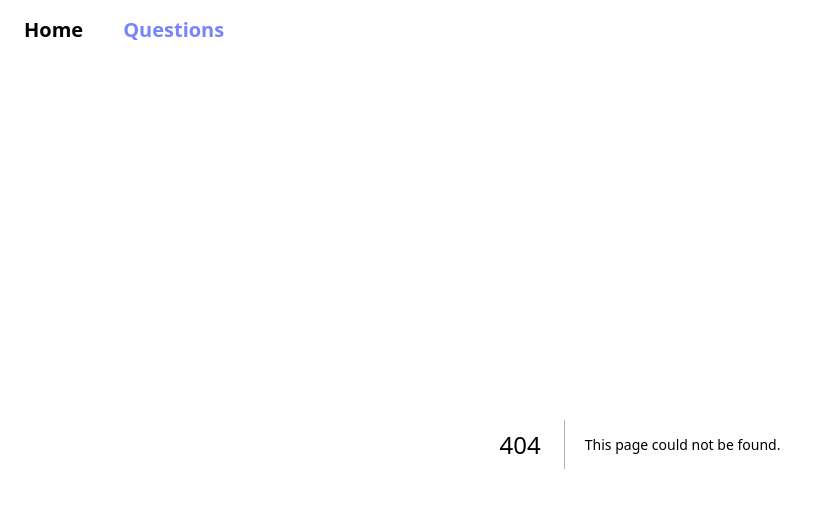
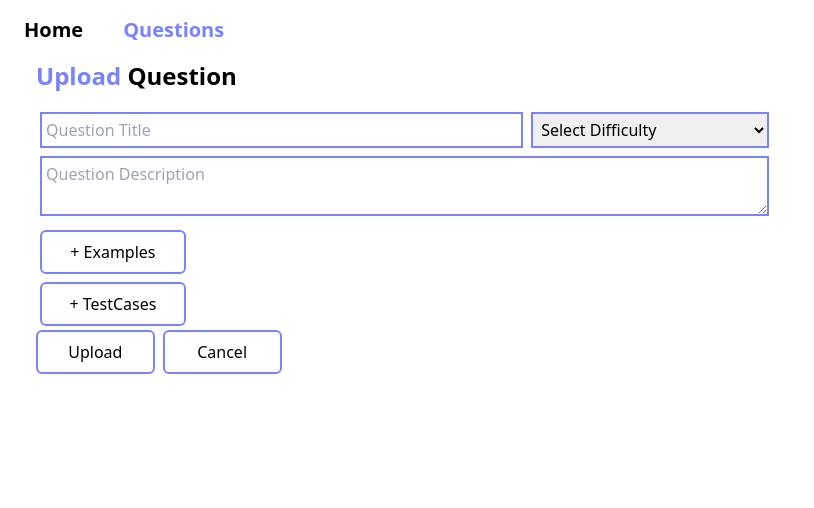
Before and after one commit to TseganeshYifruBerta/G15-FINAL-PROJECT, a Next.js app in the folder final_project_web/: page /question/uploadquestion in a window 1280 px wide. Before the commit this address had no page. Shown: the top 508 px of the page, without its empty margins (0-814 px from the left). Built offline with nearby package versions, Linux system fonts and the light colour scheme.

Commit message:
implement upload question

```diff
--- /dev/null
+++ b/final_project_web/components/questions/QuestionUpload.tsx
@@ -0,0 +1,182 @@
+import React, { useState } from "react";
+
+const QuestionUploadForm: React.FC = () => {
+  const [questionTitle, setQuestionTitle] = useState("");
+  const [questionDifficulty, setQuestionDifficulty] = useState("");
+  const [questionDescription, setQuestionDescription] = useState("");
+  const [examples, setExamples] = useState<string[]>([]);
+  const [testCases, setTestCases] = useState<string[]>([]);
+
+  const handleAddExample = () => {
+    // Add a new example input field
+    setExamples([...examples, ""]);
+  };
+
+  const handleAddTestCase = () => {
+    // Add a new test case input field
+    setTestCases([...testCases, ""]);
+  };
+
+  const handleSubmit = (e: React.FormEvent) => {
+    e.preventDefault();
+    // Handle form submission - send data to backend
+    const formData = {
+      title: questionTitle,
+      difficulty: questionDifficulty,
+      description: questionDescription,
+      examples: examples,
+      testCases: testCases,
+    };
+    console.log(formData);
+    // You can send formData to your backend API for further processing
+  };
+
+  return (
+    <div className="p-4">
+      <div className="font-bold text-2xl ml-4 pl-1 pb-4">
+        <span className="text-primary">Upload</span>
+        <span> Question</span>
+      </div>
+      <form onSubmit={handleSubmit}>
+        <div className="flex ml-4 pl-1">
+          <div className="w-2/5 p-1">
+            <input
+              placeholder="Question Title"
+              type="text"
+              value={questionTitle}
+              onChange={(e) => setQuestionTitle(e.target.value)}
+              className="border-2 border-primary w-full p-1"
+            />
+          </div>
+          <div className="w-1/5 p-1">
+            <select
+              placeholder="Question Difficulty"
+              className="border-2 border-primary font-light w-full p-1"
+              value={questionDifficulty}
+              onChange={(e) => setQuestionDifficulty(e.target.value)}
+            >
+              <option value="">Select Difficulty</option>
+              <option value="easy">Easy</option>
+              <option value="medium">Medium</option>
+              <option value="hard">Hard</option>
+            </select>
+          </div>
+        </div>
+        <div className="flex ml-4 pl-1">
+          <div className="w-3/5 p-1">
+            <textarea
+              className="border-2 border-primary w-full p-1"
+              placeholder="Question Description"
+              value={questionDescription}
+              onChange={(e) => setQuestionDescription(e.target.value)}
+            />
+          </div>
+        </div>
+        <div className="flex ml-4 pl-1">
+          <div className="w-3/5 p-1">
+            <button
+              type="button"
+              onClick={handleAddExample}
+              className="border-2 border-primary p-2 rounded-md w-1/5"
+            >
+              + Examples
+            </button>
+            {examples.map((example, index) => (
+              <div className="flex">
+                <div key={index} className="p-2 flex w-full">
+                  <div className="p-1 w-1/2">
+                    <input
+                      className="border-2 border-primary p-1 w-full"
+                      type="text"
+                      placeholder={`example input ${index + 1}`}
+                      value={example}
+                      onChange={(e) => {
+                        const newExamples = [...examples];
+                        newExamples[index] = e.target.value;
+                        setExamples(newExamples);
+                      }}
+                    />
+                  </div>
+                  <div className="p-1 w-1/2">
+                    <input
+                      placeholder={`example output ${index + 1}`}
+                      className="border-2 border-primary p-1 w-full"
+                      type="text"
+                      value={example}
+                      onChange={(e) => {
+                        const newExamples = [...examples];
+                        newExamples[index] = e.target.value;
+                        setExamples(newExamples);
+                      }}
+                    />
+                  </div>
+                </div>
+              </div>
+            ))}
+          </div>
+        </div>
+        <div className="flex ml-4 pl-1">
+          <div className="w-3/5 p-1">
+            <button
+              type="button"
+              onClick={handleAddTestCase}
+              className="border-2 border-primary p-2 rounded-md w-1/5"
+            >
+              + TestCases
+            </button>
+            {testCases.map((testCase, index) => (
+              <div className="flex">
+                <div key={index} className="p-2 flex w-full">
+                  <div className="p-1 w-1/2">
+                    <input
+                      className="border-2 border-primary p-1 w-full"
+                      type="text"
+                      placeholder={`testcase input ${index + 1}`}
+                      value={testCase}
+                      onChange={(e) => {
+                        const newExamples = [...examples];
+                        newExamples[index] = e.target.value;
+                        setExamples(newExamples);
+                      }}
+                    />
+                  </div>
+                  <div className="p-1 w-1/2">
+                    <input
+                      placeholder={`testcase output ${index + 1}`}
+                      className="border-2 border-primary p-1 w-full"
+                      type="text"
+                      value={testCase}
+                      onChange={(e) => {
+                        const newExamples = [...examples];
+                        newExamples[index] = e.target.value;
+                        setExamples(newExamples);
+                      }}
+                    />
+                  </div>
+                </div>
+              </div>
+            ))}
+          </div>
+        </div>
+        <div className="flex ml-4 pl-1">
+          <div className="flex w-1/5">
+            <button
+              type="submit"
+              className="border-2 border-primary p-1 rounded-md w-1/2 mr-2"
+            >
+              Upload
+            </button>
+            <button
+              type="submit"
+              className="border-2 border-primary p-2 rounded-md w-1/2"
+            >
+              Cancel
+            </button>
+          </div>
+        </div>
+      </form>
+    </div>
+  );
+};
+
+export default QuestionUploadForm;
--- a/final_project_web/package.json
+++ b/final_project_web/package.json
@@ -15,8 +15,10 @@
     "next-auth": "^4.24.5",
     "react": "^18",
     "react-dom": "^18",
+    "react-dropzone": "^14.2.3",
     "react-icons": "^4.12.0",
     "react-redux": "^8.1.3",
+    "react-toastify": "^10.0.4",
     "redux": "^4.2.1",
     "redux-form": "^8.3.10"
   },
--- /dev/null
+++ b/final_project_web/pages/question/uploadquestion.tsx
@@ -0,0 +1,11 @@
+import QuestionUploadForm from "@/components/questions/QuestionUpload";
+
+function UploadQuestion() {
+    return(
+        <div>
+            <QuestionUploadForm />
+        </div>
+    )
+}
+
+export default QuestionUploadForm
```
Also changed, not shown: final_project_web/store/question-upload/question-upload-api.ts (added, +29 -0 lines), final_project_web/store/question-upload/question-upload-slice.ts (added, +41 -0 lines), 1 other file (tests, documents, lock files or other folders).
